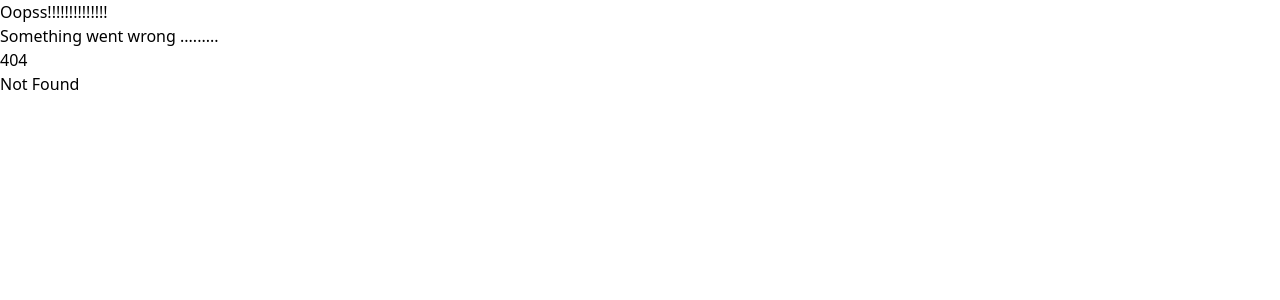
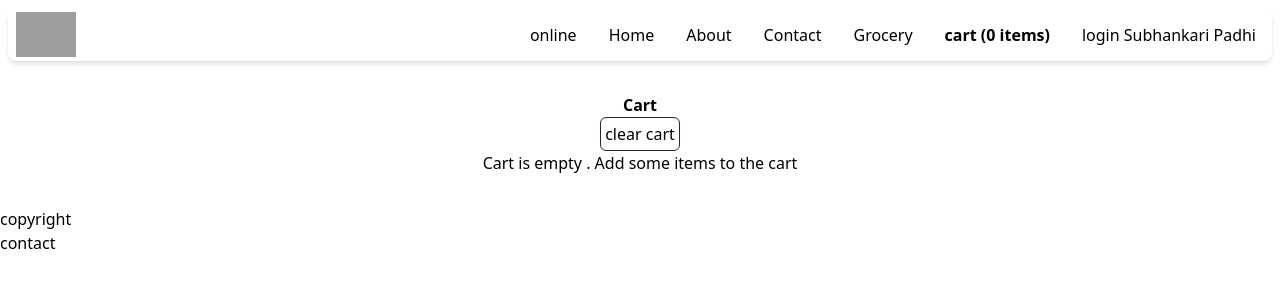
Before and after one commit to subhankari2/ReactJS_Series, a React (Vite) app: page /cart in a window 1280 px wide. Before the commit this address had no page. Shown: the top 300 px of the page. Built offline with nearby package versions, Linux system fonts and the light colour scheme; grey boxes are pictures that could not be loaded.

Commit message:
Redux store

```diff
--- a/package.json
+++ b/package.json
@@ -26,8 +26,10 @@
     "tailwindcss": "^3.4.4"
   },
   "dependencies": {
+    "@reduxjs/toolkit": "^2.2.6",
     "react": "^18.2.0",
     "react-dom": "^18.2.0",
+    "react-redux": "^9.1.2",
     "react-router-dom": "^6.23.1"
   },
   "browserslist": [
--- /dev/null
+++ b/src/components/Cart.js
@@ -0,0 +1,24 @@
+import { useDispatch, useSelector } from "react-redux";
+import ItemList from "./ItemList";
+import { clearCart } from "../utils/cartSlice";
+
+const Cart=()=>{
+
+    const cartItem=useSelector((store)=>store.cart.items);
+    const dispatch=useDispatch();
+    const handleClearCart=()=>{
+        dispatch(clearCart())
+    }
+
+    return (
+        <div  className=" text-center m-4 p-4">
+            <h1 className="font-bold">Cart</h1>
+            <div className="w-6/12 m-auto">
+            <button className="bg-white border p-1 border-gray-800 rounded-md" onClick={handleClearCart}>clear cart</button>
+      {cartItem.length ===0 && (<h1>Cart is empty . Add some items to the cart </h1>) }
+                <ItemList items={cartItem}/>
+            </div>
+        </div>
+    )
+}
+export default Cart;
--- a/src/components/Header.js
+++ b/src/components/Header.js
@@ -3,11 +3,16 @@
 import useOnlineStatus from "../utils/useOnlineStatus";
 import {useContext} from "react";
 import UserContext from "../utils/UserContext";
+import { useSelector } from "react-redux";
+
 const Logo=()=> <img className="w-16 m-1 items-center pl-1" src="https://encrypted-tbn0.gstatic.com/images?q=tbn:ANd9GcRa5r4A5QPdNCibTUxtuqJc6HAcqb2pAjvyKg&s" alt="logo" />
 
 const Header=()=>{
   const {loggedInUser}=useContext(UserContext)
   const onlineStatus=useOnlineStatus();
+  //subscribing to the store using selector
+  const cartItem = useSelector((store)=>store.cart.items);
+  console.log("cartItem",cartItem);
   return(
 
     <div className="flex justify-between m-2 shadow-md rounded-lg" >
@@ -18,8 +23,8 @@
         <li className="px-4"><Link to="/about">About</Link></li>
         <li className="px-4"><Link to="/contact">Contact</Link></li>
         <li className="px-4"><Link to="/grocery">Grocery</Link></li>
-        <li className="px-4">more</li>
-        <li className="px-4 font-bold">{loggedInUser}</li>
+        <li className="px-4 font-bold"><Link to="/cart">cart ({ cartItem.length} items)</Link></li>
+        <li className="px-4 ">login {loggedInUser}</li>
       </ul>
     </div>
   )
--- a/src/components/ItemList.js
+++ b/src/components/ItemList.js
@@ -1,6 +1,14 @@
+import { useDispatch } from "react-redux";
+import { addItem } from "../utils/cartSlice";
 import { IMAGE_URL } from "../utils/MockData";
 
 const ItemList=({items})=>{
+    const dispatch = useDispatch();
+   const handleAddItem =(item)=>{
+    // dispatch an action
+    dispatch(addItem(item))
+   }
+
     return (
         <div>
              {items.map((item)=>{
@@ -14,7 +22,9 @@
                         </div>
                         <div className="my-1  text-right  w-3/12 ">
                         <div className="absolute mx-12">
-                            <button className="bg-white p-1 rounded-md border ">Add +</button>
+                            <button className="bg-white p-1 rounded-md border "
+                            onClick={()=>handleAddItem(item)}
+                            >Add +</button>
                             </div>
                             <img  className="w-36 h-20 rounded-md" src={IMAGE_URL+item?.card?.info?.imageId} />
 
--- /dev/null
+++ b/src/utils/appStore.js
@@ -0,0 +1,12 @@
+import { configureStore } from "@reduxjs/toolkit";
+import cartReducer from "./cartSlice"
+
+const appStore = configureStore(
+    {
+        reducer:{
+            cart: cartReducer
+        }
+
+    }
+);
+export default appStore;
--- /dev/null
+++ b/src/utils/cartSlice.js
@@ -0,0 +1,23 @@
+import { createSlice } from "@reduxjs/toolkit"
+
+const cartSlice = createSlice({
+    name: "cart",
+    initialState: {
+        items:[]
+    },
+    reducers: {
+        addItem:(state, action)=>{
+            //  mutating the state here
+            state.items.push(action.payload);
+        },
+        removeItem:(state)=>{
+            // state.items=state.items.filter(item=>item.id!==actions.payload.id)
+            state.items.pop();
+        },
+        clearCart:(state)=>{
+            state.items.length=0;
+        }
+    }
+})
+export const {addItem, removeItem, clearCart}= cartSlice.actions;
+export default cartSlice.reducer;
```
Also changed, not shown: src/App.js (+11 -2 lines), 1 other file (tests, documents, lock files or other folders).
